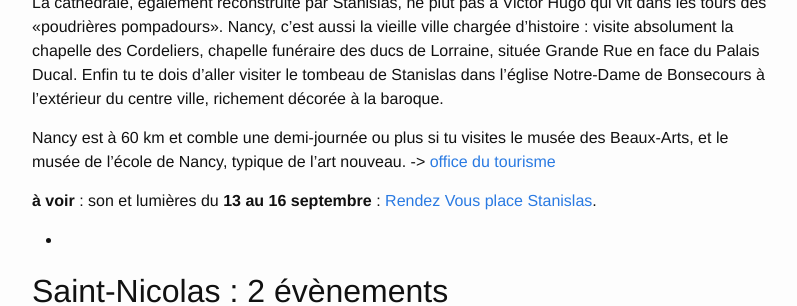
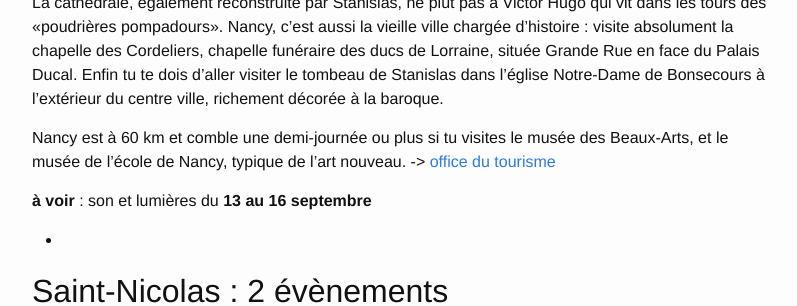
Before and after one commit to cccroix/cccroix.github.io, a Jekyll site: the page built from wp/idees-lorraine-alsace/les-incontournables/index.markdown, in a window 1280 px wide and 900 px high, scrolled down 794 px, cut to the strip 68-374 px from the top of the window. Shown: the whole strip, without its empty margins (238-1035 px from the left). Built offline with Jekyll 4.4.1, drawn with Linux system fonts in a browser that asks for light colours; nearby versions of some CDN libraries.

Commit message:
Fixed errors in 'les incontrounables'

```diff
--- a/wp/idees-lorraine-alsace/les-incontournables/index.markdown
+++ b/wp/idees-lorraine-alsace/les-incontournables/index.markdown
@@ -22,14 +22,14 @@
 
 
 
-![](http://www.linternaute.com/sortir/magazine/photo/nancy/image/place-stanislas-227948.jpg)Capitale de la Lorraine depuis le Moyen-Âge, c'est le roi Stanislas, devenu duc de Lorraine en échange de sa fille mariée à Louis XV, qui a modernisé et donné à Nancy son architecture actuelle, classique et française à souhait. Trois places sont classées à l'UNESCO : la place Stanislas, la place de la Carrière (juste derrière) et la place d'Alliance avec ses peupliers et sa fontaine. Cette dernière est difficile à trouver mais vaut le détour !
+![alt](http://www.linternaute.com/sortir/magazine/photo/nancy/image/place-stanislas-227948.jpg)Capitale de la Lorraine depuis le Moyen-Âge, c'est le roi Stanislas, devenu duc de Lorraine en échange de sa fille mariée à Louis XV, qui a modernisé et donné à Nancy son architecture actuelle, classique et française à souhait. Trois places sont classées à l'UNESCO : la place Stanislas, la place de la Carrière (juste derrière) et la place d'Alliance avec ses peupliers et sa fontaine. Cette dernière est difficile à trouver mais vaut le détour !
 
 La cathédrale, également reconstruite par Stanislas, ne plut pas à Victor Hugo qui vit dans les tours des «poudrières pompadours». Nancy, c'est aussi la vieille ville chargée d'histoire : visite absolument la chapelle des Cordeliers, chapelle funéraire des ducs de Lorraine, située Grande Rue en face du Palais Ducal. Enfin tu te dois d'aller visiter le tombeau de Stanislas dans l'église Notre-Dame de Bonsecours à l'extérieur du centre ville, richement décorée à la baroque.
 
 Nancy est à 60 km et comble une demi-journée ou plus si tu visites le musée des Beaux-Arts, et le musée de l'école de Nancy, typique de l'art nouveau.
 -> [office du tourisme](http://www.nancy-tourisme.fr/)
 
-**à voir** : son et lumières du **13 au 16 septembre** : [Rendez Vous place Stanislas](http://www.rendez-vous.nancy.fr/web/).
+**à voir** : son et lumières du **13 au 16 septembre**
 
 
 
```
Also changed, not shown: other parts of wp/idees-lorraine-alsace/les-incontournables/index.markdown (+2 -2 lines).
